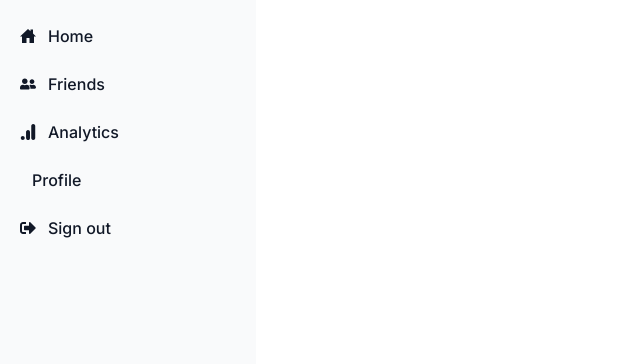
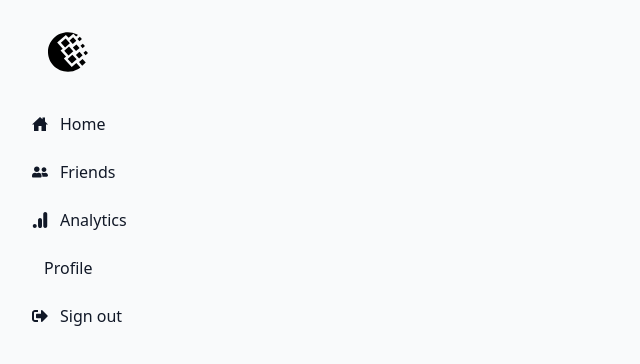
Before and after one commit to ArchitGoyal2005/splitTrack, a Next.js app: page / in a window 1280 px wide. Shown: the top 364 px of the page, without its empty margins (0-640 px from the left). Built offline with nearby package versions, Linux system fonts and the light colour scheme.

Commit message:
Updated ui for side bar

```diff
--- a/src/app/layout.tsx
+++ b/src/app/layout.tsx
@@ -2,6 +2,7 @@ import type { Metadata } from "next";
 import { Inter } from "next/font/google";
 import "./globals.css";
 import { ClerkProvider } from "@clerk/nextjs";
+import SideMenu from "@/components/sideMenu";
 
 const inter = Inter({ subsets: ["latin"] });
 
@@ -18,7 +19,14 @@ export default function RootLayout({
   return (
     <ClerkProvider>
       <html lang="en">
-        <body className={inter.className}>{children}</body>
+        <body
+          className={
+            inter.className + "flex flex-col bg-gray-50 dark:bg-gray-800"
+          }
+        >
+          <SideMenu />
+          {children}
+        </body>
       </html>
     </ClerkProvider>
   );
--- a/src/app/page.tsx
+++ b/src/app/page.tsx
@@ -1,12 +1,6 @@
-import SideMenu from "@/components/sideMenu";
 import React from "react";
-import { UserButton } from "@clerk/nextjs";
 
 function Home() {
-  return (
-    <main>
-      <SideMenu />
-    </main>
-  );
+  return <main></main>;
 }
 export default Home;
--- a/src/components/sideMenu.tsx
+++ b/src/components/sideMenu.tsx
@@ -1,12 +1,13 @@
 import React, { Children } from "react";
 import { UserButton, SignOutButton } from "@clerk/nextjs";
 import { FaSignOutAlt, FaUserFriends } from "react-icons/fa";
-import { SiGoogleanalytics } from "react-icons/si";
+import { SiGoogleanalytics, SiWebmoney } from "react-icons/si";
 import { IoHomeSharp } from "react-icons/io5";
+import Link from "next/link";
 
 function SideMenu() {
   return (
-    <div className="w-full h-full">
+    <div className="w-full h-full flex-grow-0">
       <button
         data-drawer-target="default-sidebar"
         data-drawer-toggle="default-sidebar"
@@ -23,8 +24,8 @@ function SideMenu() {
           xmlns="http://www.w3.org/2000/svg"
         >
           <path
-            clip-rule="evenodd"
-            fill-rule="evenodd"
+            clipRule="evenodd"
+            fillRule="evenodd"
             d="M2 4.75A.75.75 0 012.75 4h14.5a.75.75 0 010 1.5H2.75A.75.75 0 012 4.75zm0 10.5a.75.75 0 01.75-.75h7.5a.75.75 0 010 1.5h-7.5a.75.75 0 01-.75-.75zM2 10a.75.75 0 01.75-.75h14.5a.75.75 0 010 1.5H2.75A.75.75 0 012 10z"
           ></path>
         </svg>
@@ -35,57 +36,58 @@ function SideMenu() {
         className="fixed top-0 left-0 z-40 w-64 h-screen transition-transform -translate-x-full sm:translate-x-0"
         aria-label="Sidebar"
       >
-        <div className="h-full px-3 py-4 overflow-y-auto bg-gray-50 dark:bg-gray-800">
+        <div className="h-full px-6 py-8 overflow-y-auto">
           <ul className="space-y-2 font-medium">
             <li>
-              <a
-                href="#"
+              <Link href="/">
+                <SiWebmoney className="h-10 w-10 ml-6 mb-8" />
+              </Link>
+            </li>
+            <li>
+              <Link
+                href="/"
                 className="flex items-center p-2 text-gray-900 rounded-lg dark:text-white hover:bg-gray-100 dark:hover:bg-gray-700 group"
               >
                 <IoHomeSharp />
 
                 <span className="ms-3">Home</span>
-              </a>
+              </Link>
             </li>
 
             <li>
-              <a
-                href="#"
+              <Link
+                href="/friends"
                 className="flex items-center p-2 text-gray-900 rounded-lg dark:text-white hover:bg-gray-100 dark:hover:bg-gray-700 group"
               >
                 <FaUserFriends />
                 <span className="flex-1 ms-3 whitespace-nowrap">Friends</span>
-              </a>
+              </Link>
             </li>
             <li>
-              <a
-                href="#"
+              <Link
+                href="/analytics"
                 className="flex items-center p-2 text-gray-900 rounded-lg dark:text-white hover:bg-gray-100 dark:hover:bg-gray-700 group"
               >
                 <SiGoogleanalytics />
                 <span className="flex-1 ms-3 whitespace-nowrap">Analytics</span>
-              </a>
+              </Link>
             </li>
             <li>
-              <a
-                href="#"
+              <Link
+                href="/profile"
                 className="flex items-center p-2 text-gray-900 rounded-lg dark:text-white hover:bg-gray-100 dark:hover:bg-gray-700 group"
               >
-                <UserButton afterSignOutUrl="/" />
+                <UserButton />
                 <span className="flex-1 ms-3 whitespace-nowrap">Profile</span>
-              </a>
+              </Link>
             </li>
             <li>
-              <a
-                href="#"
-                className="flex items-center p-2 text-gray-900 rounded-lg dark:text-white hover:bg-gray-100 dark:hover:bg-gray-700 group"
-              >
+              <div className="flex items-center p-2 text-gray-900 rounded-lg dark:text-white hover:bg-gray-100 dark:hover:bg-gray-700 group">
                 <FaSignOutAlt />
-
                 <span className="flex-1 ms-3 whitespace-nowrap">
                   <SignOutButton />
                 </span>
-              </a>
+              </div>
             </li>
           </ul>
         </div>
```
